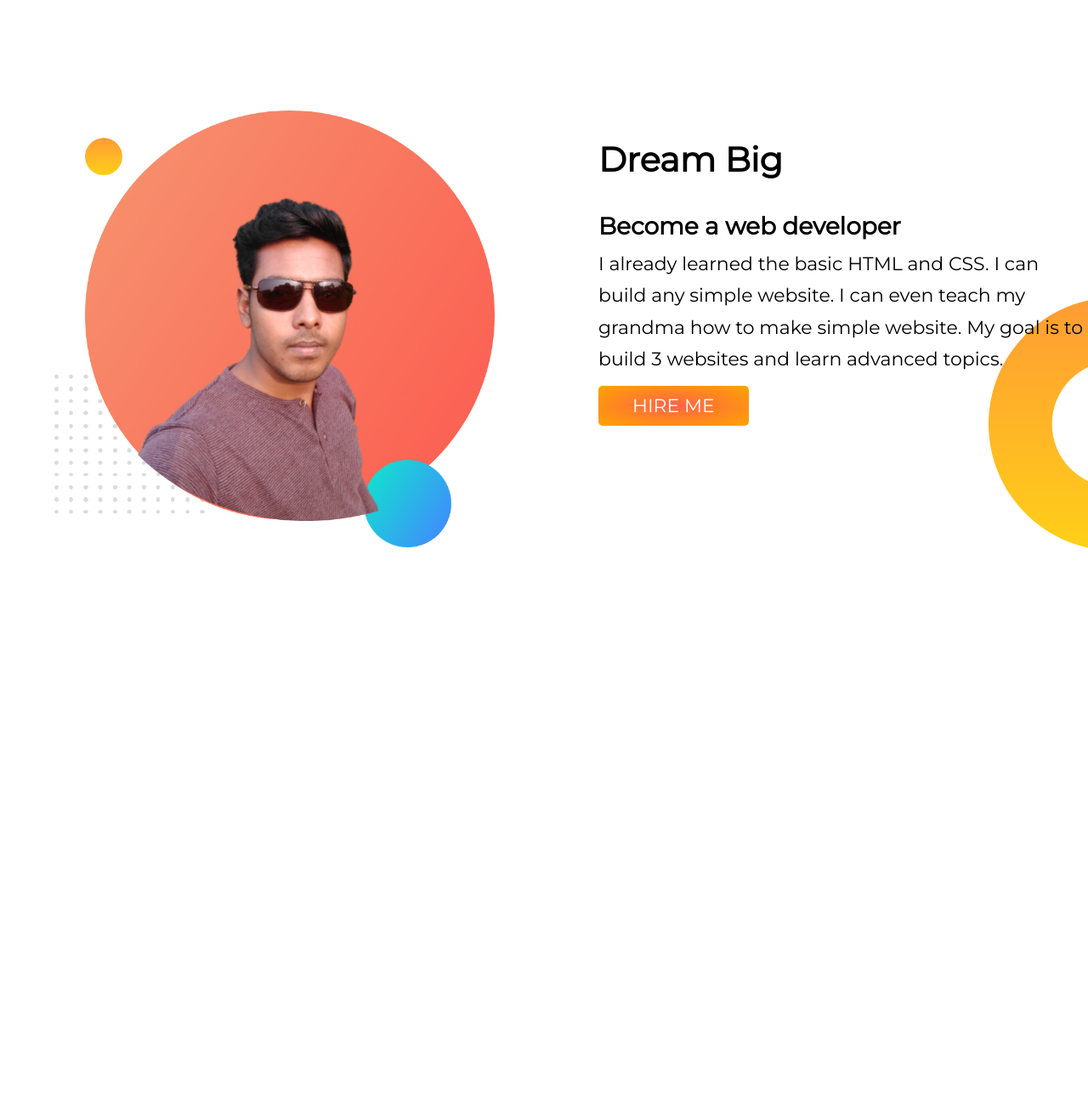
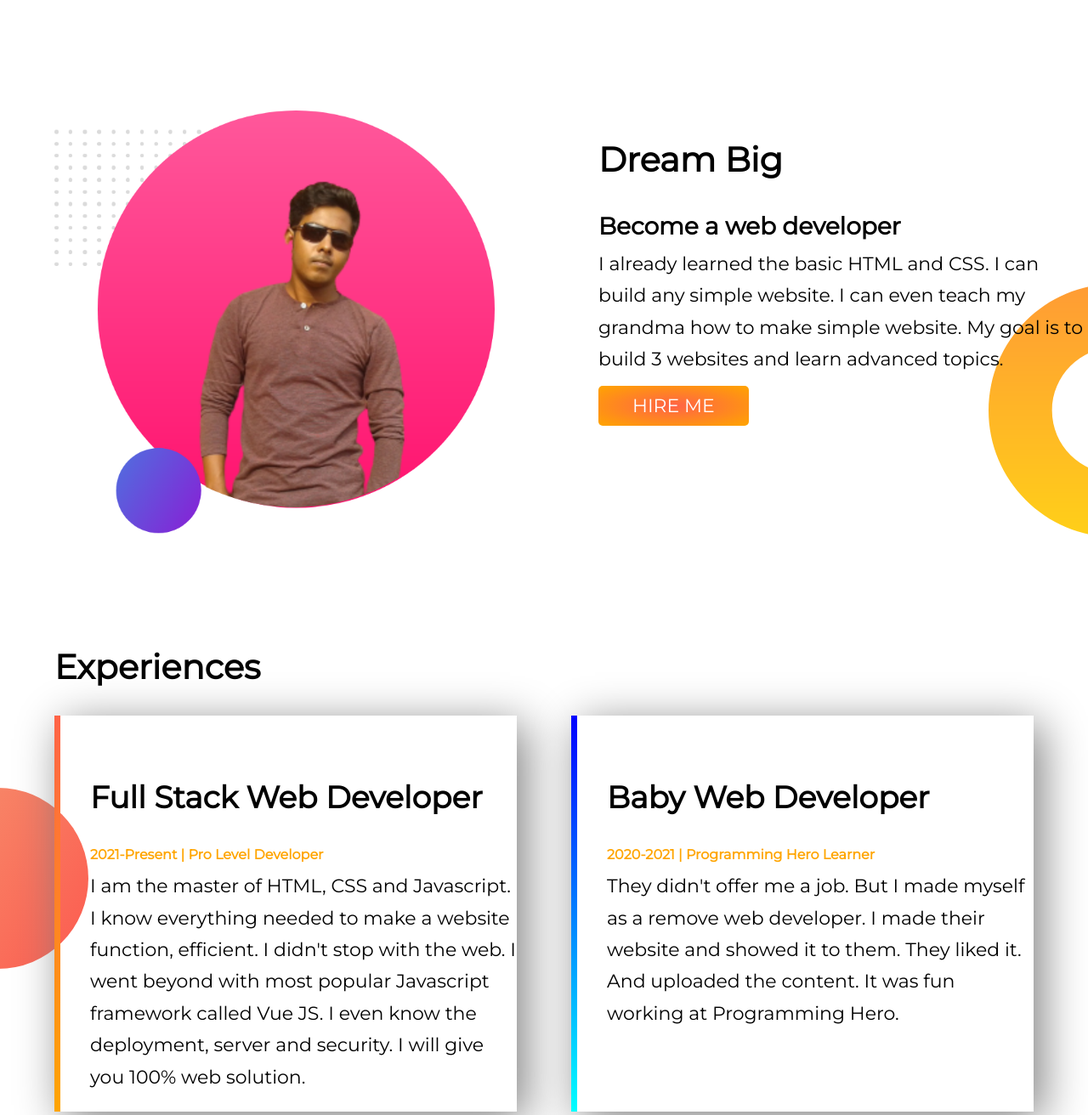
Before and after one commit to Sazedur11/my-portfolio-3, a plain HTML site: page index.html in a window 1280 px wide. Shown: the part 645-1957 px from the top of the page at 85% size. Before the commit the page ends 1293 px from the top, so only its background shows below. Drawn offline with Linux system fonts and the light colour scheme.

Commit message:
section3

```diff
--- a/index.html
+++ b/index.html
@@ -14,8 +14,8 @@
 </head>
 
 <body>
-    <section class="top-bn">
-        <div class="half-header">
+    <section class="top-bn flexible-section">
+        <div class="half-width">
             <h1>Hello! I’m <span class="name">Sazedur Rahman</span></h1>
             <h2>Learner web developer.</h2>
             <h4>Build Climber and Train Stopper</h4>
@@ -26,15 +26,15 @@
             <a class="btn" href="https://www.w3schools.com/" target="_blank">HIRE me</a>
 
         </div>
-        <div class="half-header">
+        <div class="half-width">
             <img src="images/sazedur.png" alt="">
         </div>
     </section>
-    <section class="dream-big">
-        <div class="half-header">
-            <img src="images/sazedur-1.png" alt="">
+    <section class="dream-big flexible-section">
+        <div class="half-width">
+            <img src="images/saju.png" alt="">
         </div>
-        <div class="half-header dream">
+        <div class="half-width dream">
             <h2>Dream Big</h2>
             <h4>Become a web developer</h4>
             <p>I already learned the basic HTML and CSS. I can build any simple website. I can even teach my grandma how
@@ -42,6 +42,27 @@
             <a class="btn" href="sazedur.com" target="_blank">hire me</a>
         </div>
     </section>
+    <section class="section3-area">
+        <div>
+            <h2>Experiences</h2>
+        </div>
+        <div class="exprience-area flexible-section">
+            <div class="exprience-item a1">
+                <h3>Full Stack Web Developer</h3>
+                <h4 class="name">2021-Present | Pro Level Developer</h4>
+                <p>I am the master of HTML, CSS and Javascript. I know everything needed to make a website function,
+                    efficient. I didn't stop with the web. I went beyond with most popular Javascript framework called
+                    Vue JS. I even know the deployment, server and security. I will give you 100% web solution.</p>
+            </div>
+            <div class="exprience-item a2">
+                <h3>Baby Web Developer</h3>
+                <h4 class="name">2020-2021 | Programming Hero Learner</h4>
+                <p>They didn't offer me a job. But I made myself as a remove web developer. I made their website and
+                    showed it to them. They liked it. And uploaded the content. It was fun working at Programming Hero.
+                </p>
+            </div>
+        </div>
+    </section>
 
 </body>
 
--- a/style.css
+++ b/style.css
@@ -3,18 +3,21 @@ body{
     margin: 0;
     padding: 0;
 }
+.flexible-section{
+    display: flex;
+    margin-bottom: 10vw;
+}
 .top-bn{
-    display: flex;
     background-image: url(images/top-banner.png);
     background-repeat: no-repeat;
     background-size: cover;
     padding-top: 10%;
 }
-.half-header{
+.half-width{
     width: 50%;
     padding-left: 5%;
 }
-.half-header img{
+.half-width img{
     width: 90%;
 }
 h1{
@@ -44,11 +47,6 @@ p{
     border-radius: 5px;
     margin-top: 10px;
 }
-
-.dream-big{
-    display: flex;
-    margin-top: 10vw;
-}
 .dream-big{
     background-image: url(images/dream-bg.png);
     background-repeat: no-repeat;
@@ -64,3 +62,40 @@ p{
     font-size: 22px;
     line-height: 1.7;
 }
+.section3-area{
+    background-image: url(images/exp-bg.png);
+    background-repeat: no-repeat;
+    background-position: left center;
+}
+.section3-area h2{
+    padding-left: 5%;
+    font-size: 40px;
+}
+.exprience-item h3{
+    font-size: 36px;
+}
+
+.exprience-item p{
+    font-size: 22px;
+    line-height: 1.7;
+}
+.exprience-item{
+    width: 40%;
+    padding-left: 35px;
+    padding-top: 3%;
+    box-shadow: 10px 10px 50px gray;
+}
+.a1{
+    margin-left: 5%;
+    margin-right: 2.5%;
+    border-left: 7px solid;
+    border-image: linear-gradient(tomato, orange);
+    border-image-slice: 1;
+}
+.a2{
+    margin-right: 5%;
+    margin-left: 2.5%;
+    border-left: 7px solid;
+    border-image: linear-gradient(blue, cyan);
+    border-image-slice: 1;
+}
```
Also changed, not shown: images/saju.png (added).
